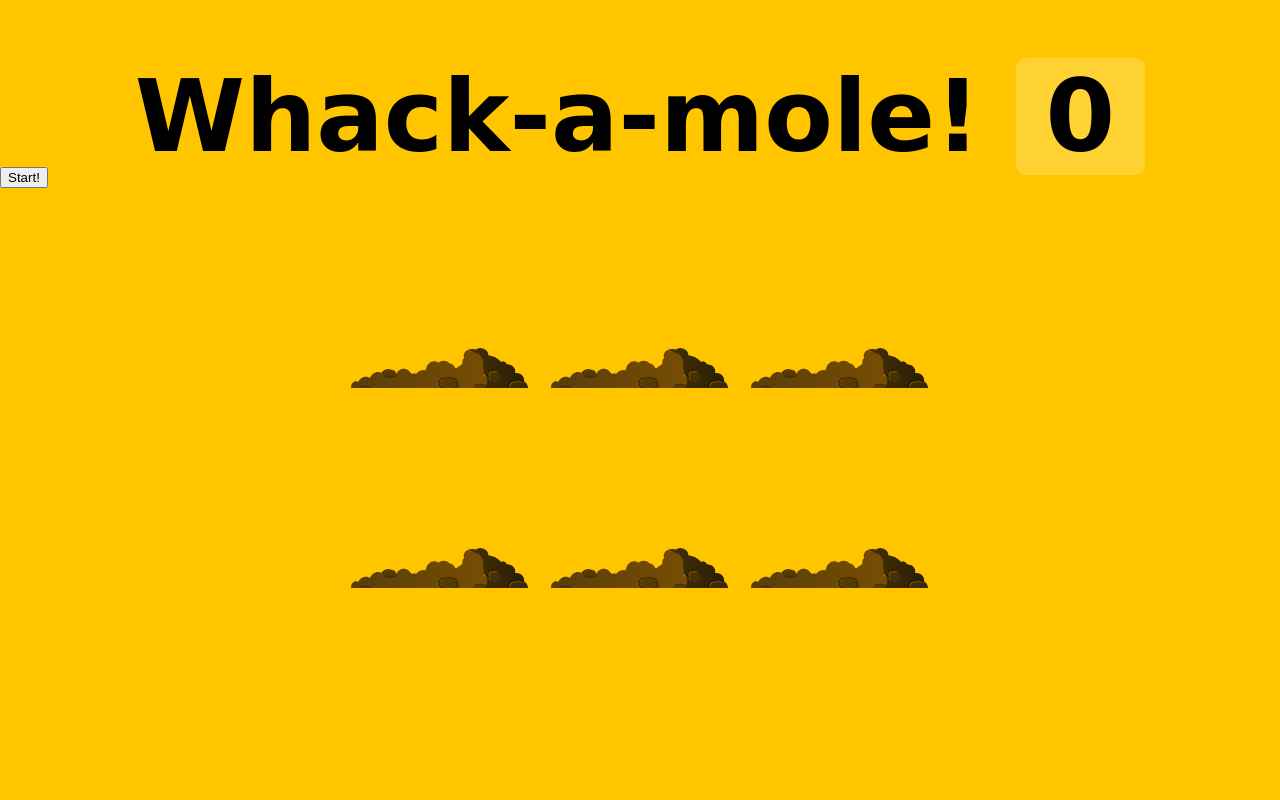
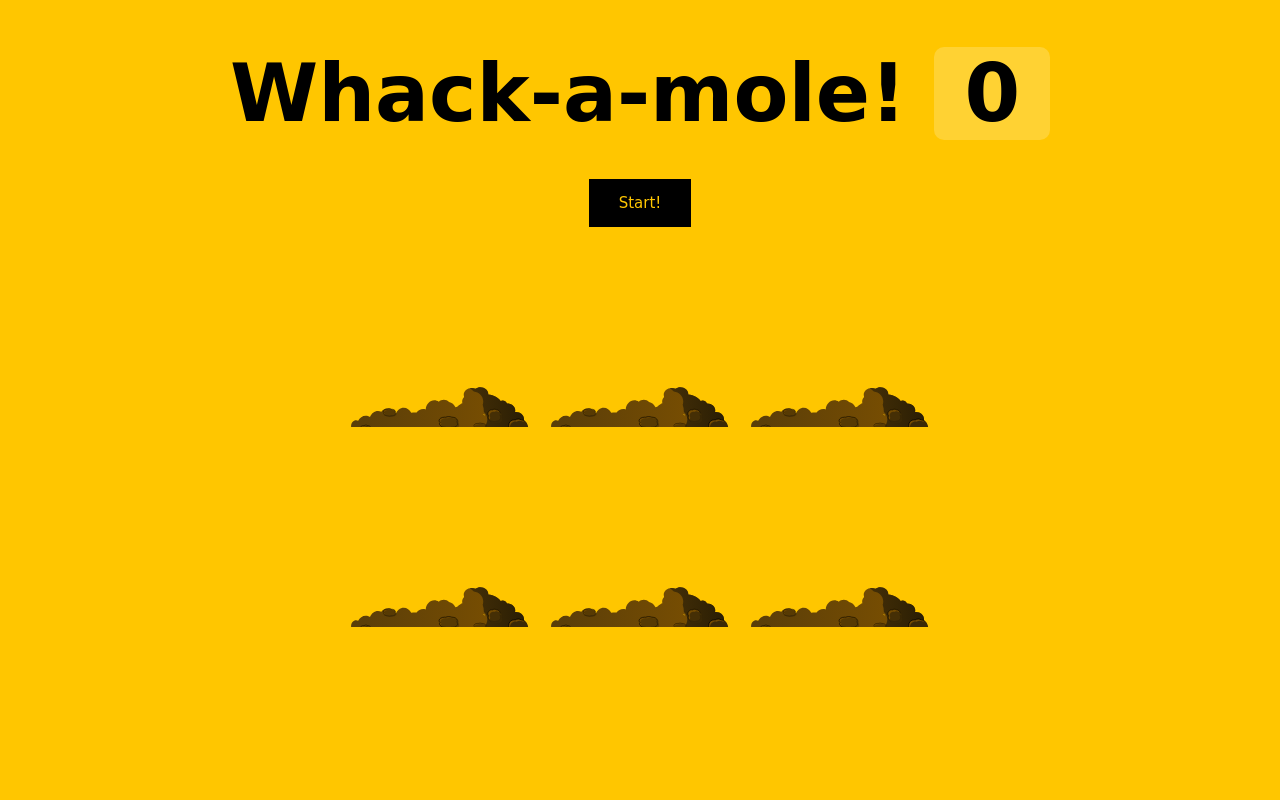
Before and after one commit to vwvats/whack-a-mole, a plain HTML site: page index.html in a window 1280 px wide. Drawn offline with Linux system fonts and the light colour scheme.

Commit message:
styled the start button

```diff
--- a/index.css
+++ b/index.css
@@ -16,9 +16,25 @@ body {
 
 h1 {
   text-align: center;
-  font-size: 10rem;
+  font-size: 8rem;
   line-height: 1;
   margin-bottom: 0;
+}
+
+button {
+  color: #ffc600;
+  background: #000;
+  border: none;
+  display: block;
+  font-family: cursive;
+  font-size: 1.5rem;
+  margin: 3em auto 0;
+  padding: 1em 2em;
+  transition: transform 0.3s;
+}
+
+button:hover {
+  transform: scale(1.1);
 }
 
 .score {
```
